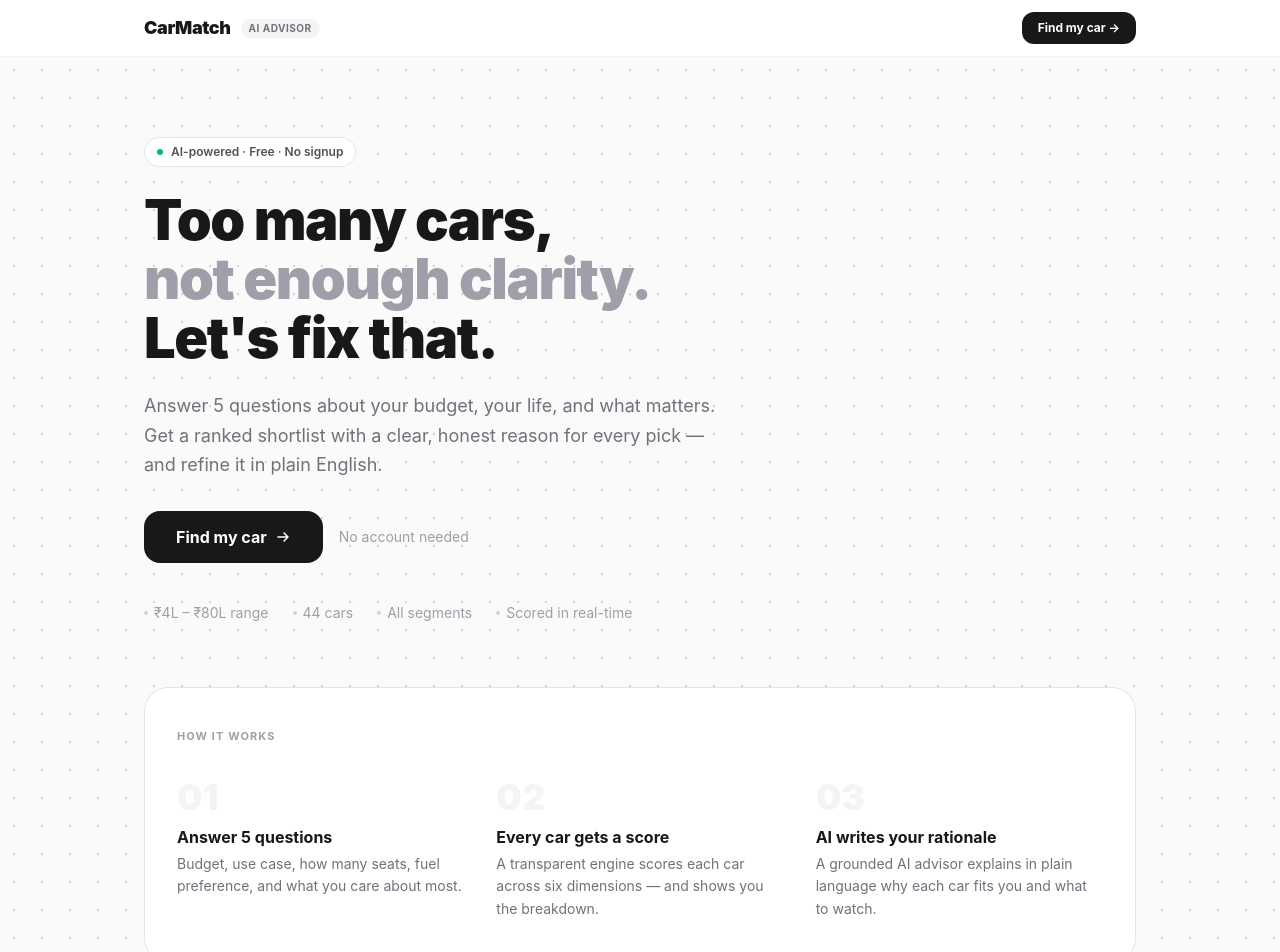
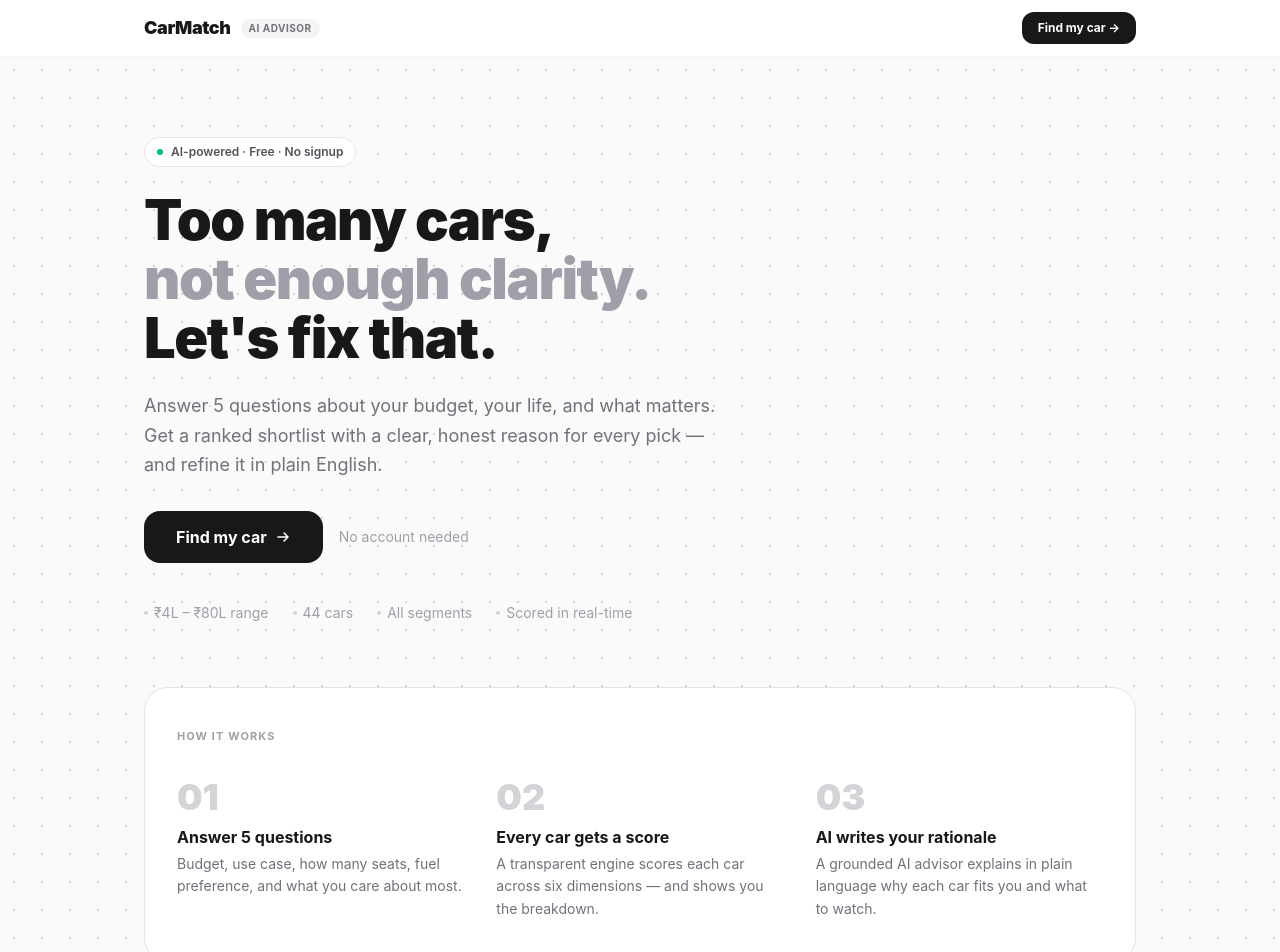
Before and after one commit to Manish310802/Car-Dekho-Assignment--Frontend, a React (Vite) app: page / in a window 1280 px wide. Shown: the top 952 px of the page. Built offline with nearby package versions, Linux system fonts and the light colour scheme.

Commit message:
perfected the gray color

```diff
--- a/src/components/CarCard.tsx
+++ b/src/components/CarCard.tsx
@@ -125,7 +125,7 @@ export function CarCard({ scored, rank, selected, onToggleCompare }: Props) {
                 </div>
                 <div className="h-1 overflow-hidden rounded-full bg-zinc-100">
                   <div
-                    className="breakdown-bar h-full rounded-full bg-indigo-400"
+                    className="breakdown-bar h-full rounded-full bg-zinc-800"
                     style={{ width: `${val}%` }}
                   />
                 </div>
--- a/src/components/ChatRefine.tsx
+++ b/src/components/ChatRefine.tsx
@@ -25,7 +25,7 @@ export function ChatRefine({ onRefine, busy }: Props) {
   return (
     <div className="rounded-2xl border border-zinc-200 bg-white p-5">
       <div className="flex items-start gap-3">
-        <div className="flex h-8 w-8 shrink-0 items-center justify-center rounded-full bg-indigo-600 text-base">
+        <div className="flex h-8 w-8 shrink-0 items-center justify-center rounded-full bg-zinc-900 text-base">
           🤖
         </div>
         <div className="flex-1">
@@ -53,7 +53,7 @@ export function ChatRefine({ onRefine, busy }: Props) {
         <button
           type="submit"
           disabled={busy || !text.trim()}
-          className="rounded-xl bg-indigo-600 px-5 py-2.5 text-sm font-semibold text-white transition hover:bg-indigo-700 disabled:opacity-40"
+          className="rounded-xl bg-zinc-900 px-5 py-2.5 text-sm font-semibold text-white transition hover:bg-zinc-700 disabled:opacity-40"
         >
           {busy ? (
             <span className="flex items-center gap-1.5">
--- a/src/pages/Landing.tsx
+++ b/src/pages/Landing.tsx
@@ -82,7 +82,7 @@ export function Landing() {
         <div className="mt-8 grid gap-8 sm:grid-cols-3">
           {HOW.map((step) => (
             <div key={step.n}>
-              <div className="text-4xl font-black text-zinc-100">{step.n}</div>
+              <div className="text-4xl font-black text-zinc-300">{step.n}</div>
               <h3 className="mt-2 text-base font-bold text-zinc-900">{step.title}</h3>
               <p className="mt-1 text-sm leading-relaxed text-zinc-500">{step.body}</p>
             </div>
```
